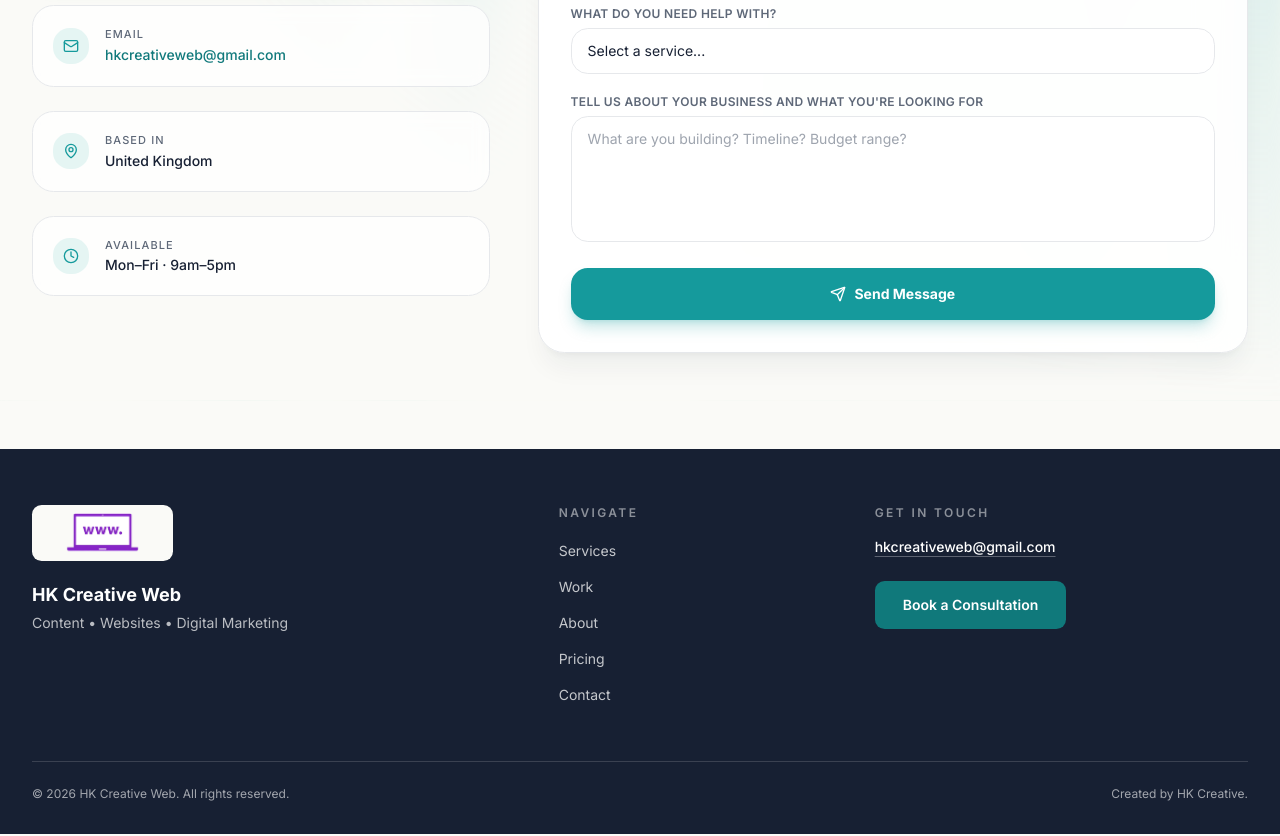
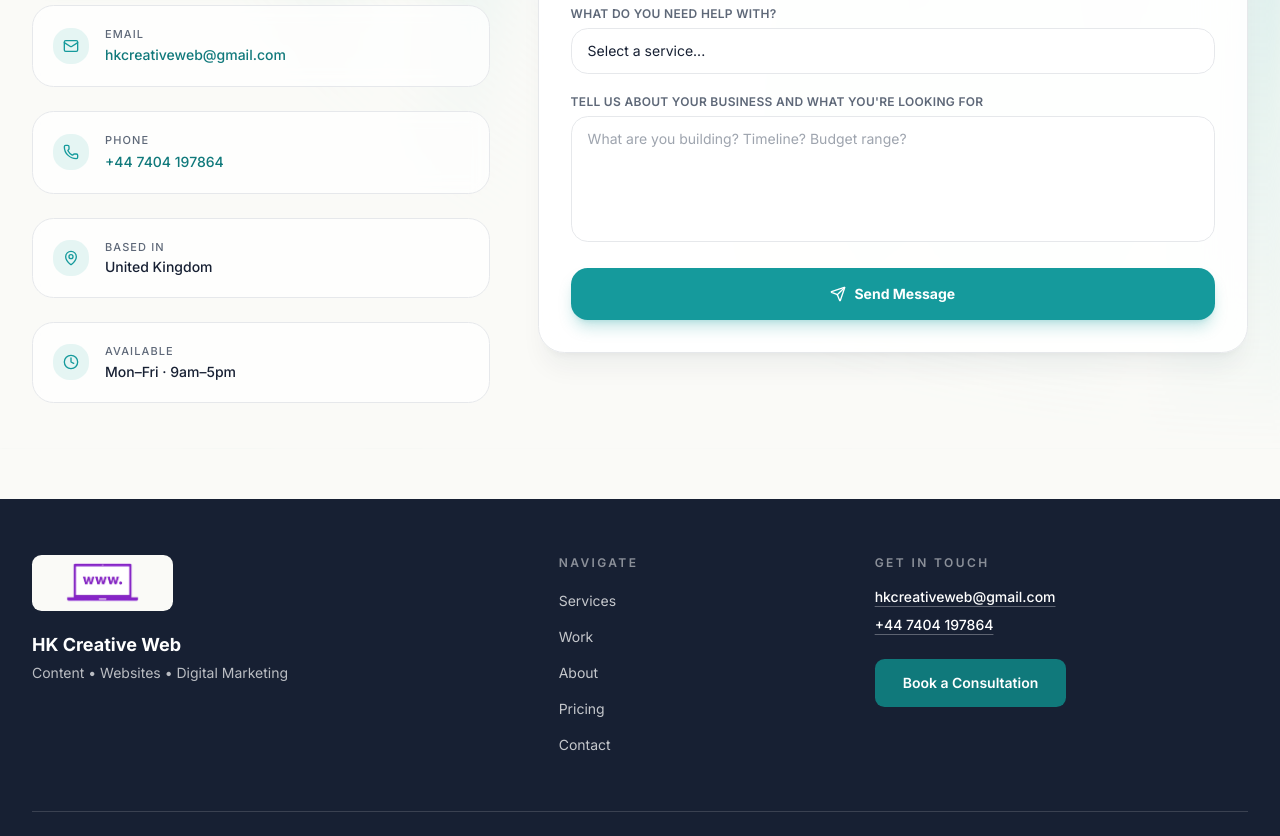
Before and after one commit to hkcreativeweb/hkcreativewebsite, a Next.js app: page / in a window 1280 px wide. Shown: the part 5700-6536 px from the top of the page. Built offline with nearby package versions, Linux system fonts and the light colour scheme.

Commit message:
Add phone number to contact details
- Central contact config in src/data/contact.ts
- Phone card in Contact section, link in footer, telephone in structured data

Co-Authored-By: Claude Sonnet 5.5 <noreply@anthropic.com>

```diff
--- a/src/app/layout.tsx
+++ b/src/app/layout.tsx
@@ -3,6 +3,7 @@ import { Inter } from 'next/font/google'
 import './globals.css'
 import { ScrollHashHandler } from '@/components/ScrollHashHandler'
 import { MotionProvider } from '@/components/MotionProvider'
+import { phone } from '@/data/contact'
 
 const inter = Inter({
   variable: '--font-sans',
@@ -53,6 +54,7 @@ const jsonLd = {
   description,
   url: 'https://hkcreativeweb.com',
   email: 'hkcreativeweb@gmail.com',
+  telephone: phone.tel,
   areaServed: 'United Kingdom',
   serviceType: ['Website Design', 'Web Development', 'Content Creation', 'Social Media Management', 'Digital Marketing', 'Digital Technology Consultation'],
 }
--- a/src/components/Footer.tsx
+++ b/src/components/Footer.tsx
@@ -1,5 +1,6 @@
 import Image from 'next/image'
 import Link from 'next/link'
+import { phone } from '@/data/contact'
 
 const links = [
   { label: 'Services', href: '/#services' },
@@ -58,6 +59,13 @@ export function Footer() {
             >
               hkcreativeweb@gmail.com
             </a>
+            <br />
+            <a
+              href={phone.href}
+              className="inline-block py-1 text-sm font-medium text-white underline underline-offset-4 decoration-white/30 hover:decoration-white transition-colors duration-200"
+            >
+              {phone.display}
+            </a>
             <div className="mt-5">
               <Link
                 href="/#contact"
--- a/src/components/sections/Contact.tsx
+++ b/src/components/sections/Contact.tsx
@@ -2,10 +2,11 @@
 
 import { useRef } from 'react'
 import { motion, useScroll, useTransform, useReducedMotion } from 'framer-motion'
-import { Send, MessageCircle, Mail, MapPin, Clock } from 'lucide-react'
+import { Send, MessageCircle, Mail, MapPin, Clock, Phone } from 'lucide-react'
 import { AuroraBackground } from '@/components/ui/aurora-background'
+import { phone } from '@/data/contact'
 
-const WHATSAPP_NUMBER = '447404197864'
+const WHATSAPP_NUMBER = phone.whatsapp
 
 const ease = [0.25, 0.46, 0.45, 0.94] as const
 
@@ -82,6 +83,7 @@ export function Contact() {
 
               {[
                 { icon: Mail,   label: 'Email',     value: 'hkcreativeweb@gmail.com', href: 'mailto:hkcreativeweb@gmail.com' },
+                { icon: Phone,  label: 'Phone',     value: phone.display, href: phone.href },
                 { icon: MapPin, label: 'Based in',  value: 'United Kingdom' },
                 { icon: Clock,  label: 'Available', value: 'Mon–Fri · 9am–5pm' },
               ].map(({ icon: Icon, label, value, href }, i) => (
--- /dev/null
+++ b/src/data/contact.ts
@@ -0,0 +1,8 @@
+// Central contact details: reference these instead of hard-coding them in components.
+export const phone = {
+  display: '+44 7404 197864',
+  tel: '+447404197864',
+  href: 'tel:+447404197864',
+  /** Digits only, for wa.me links */
+  whatsapp: '447404197864',
+}
```
